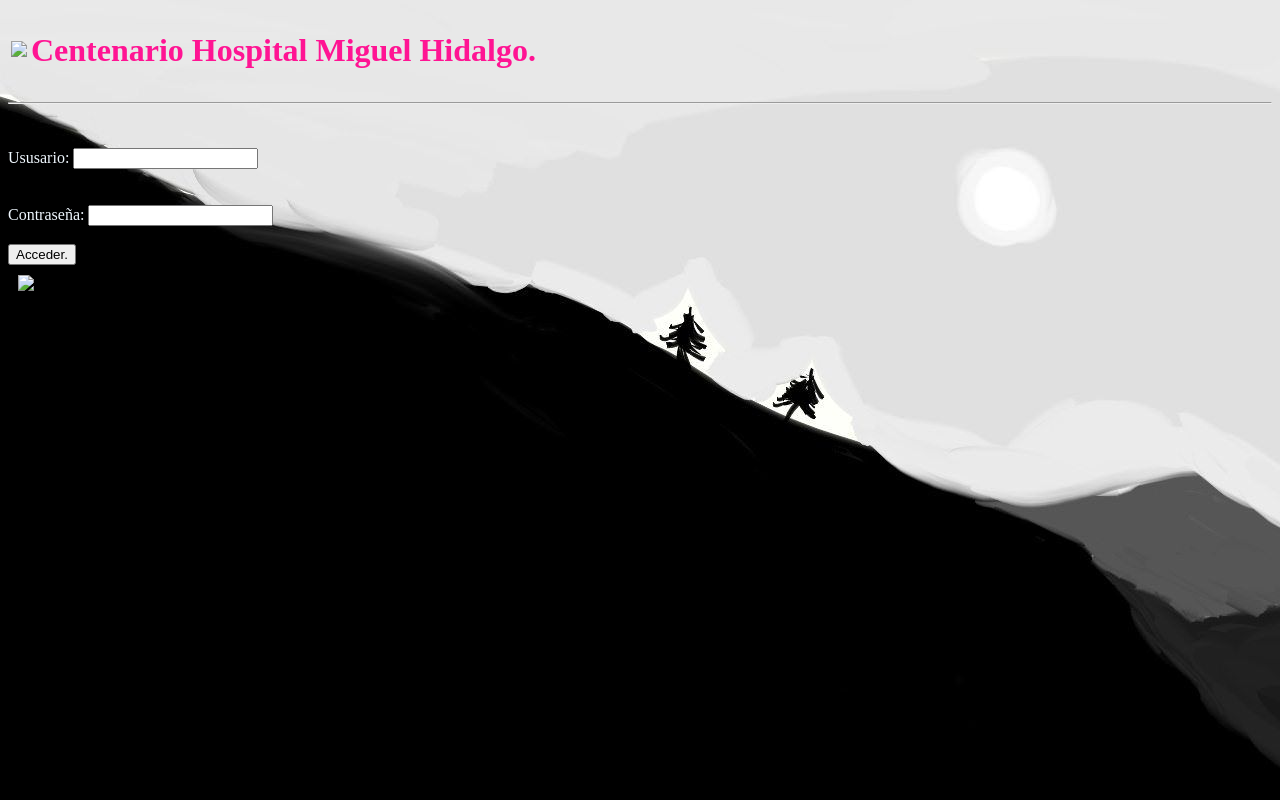
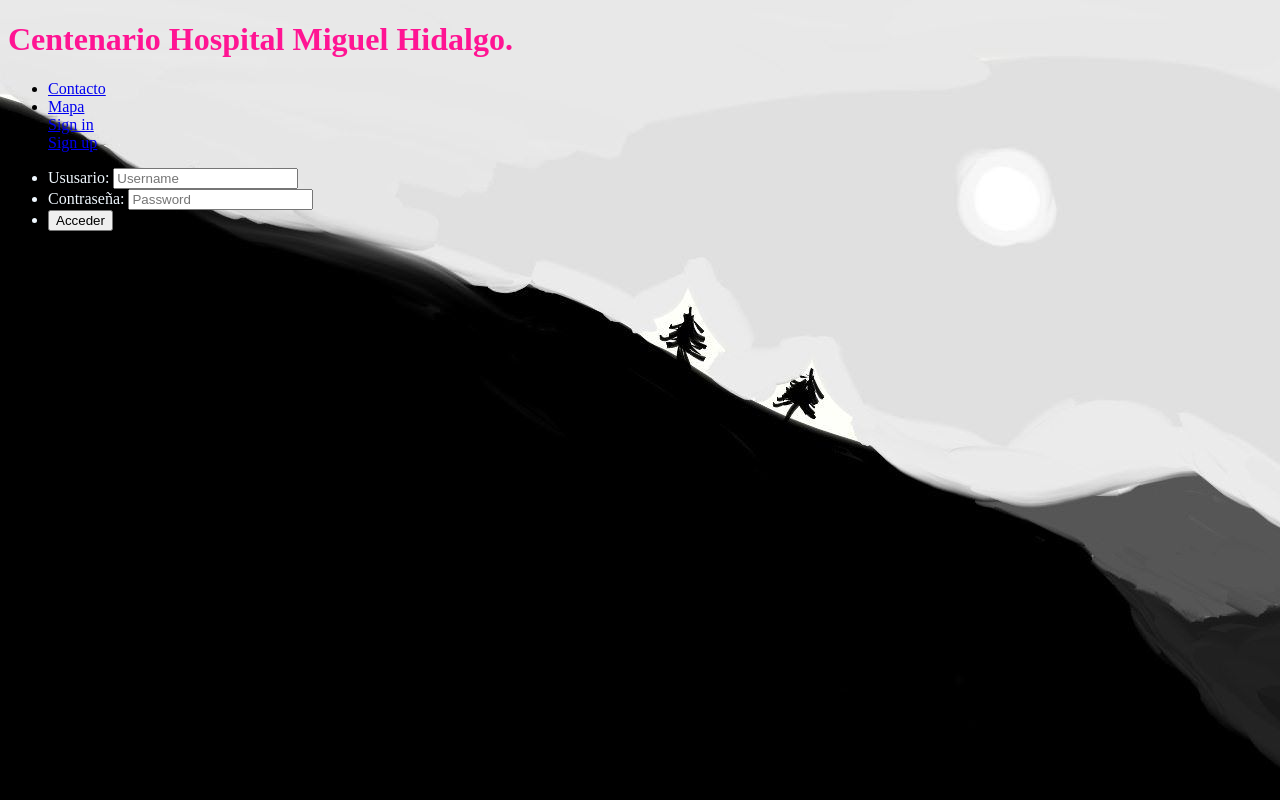
Before and after one commit to JurgenSchadtler/HospitalHidalgo, a plain HTML site: page index.html in a window 1280 px wide. Drawn offline with Linux system fonts and the light colour scheme; files that its build step writes are made by us from their sources; files whose address does not match are found by name.

Commit message:
HTML con el js

```diff
--- a/index.html
+++ b/index.html
@@ -2,36 +2,45 @@
 
 <html>
     <head>
-        <title> Registro de pacientes HH</title>
-        <link rel="stylesheet" href="style.css">
+        <title> Registro de pacientes </title>
+
+        <link rel="stylesheet" href="../css/style.css">
+
+
     </head>
 
-    <body>
-        <table>
-            <tr>
-                <td>
-                    <a href="#"><img src="logo.jpg" width="150"></a>
-                </td>
-                <td>
+     <body>
+
+        <header>
+
+            <div class="content">
+                <div class="nombre">
                     <h1> Centenario Hospital Miguel Hidalgo.</h1>
-                </td>
-            </tr>
-        </table>
+                </div>
 
-        <hr> <br><br>
-        <form>
+                <nav>
+                    <ul class="navbar">
+                        <li> <a href="#"> Contacto</a></li>
+                        <li> <a href="#"> Mapa</a></li>
+                        <li> <a href="#"> Sign in</a></li>
+                        <li> <a href="#"> Sign up</a></li>
+                    </ul>
+                </nav>
+            </div>
 
-                Ususario: <input type="text"> <br><br><br>
-                Contraseña: <input type="password"> <br><br>
-                 <button> Acceder. </button>
+        </header>
 
+
+        <form class="formulario">
+            <ul>
+                <li>Ususario: <input type="text" name="username" placeholder="Username" id="usuario"> </li>
+                <li>Contraseña: <input type="password" name="password " placeholder="Password" id="password"></li>
+                <li><button type="button"  onclick="acceder()" >Acceder</button></li>
+            </ul>
 
         </form>
 
-        <div>
-            <img src="lion.png" class="decoracion">
-        </div>
-
+        <script type="text/javascript" src="../js/script.js"></script>
 
 
     </body>
```
